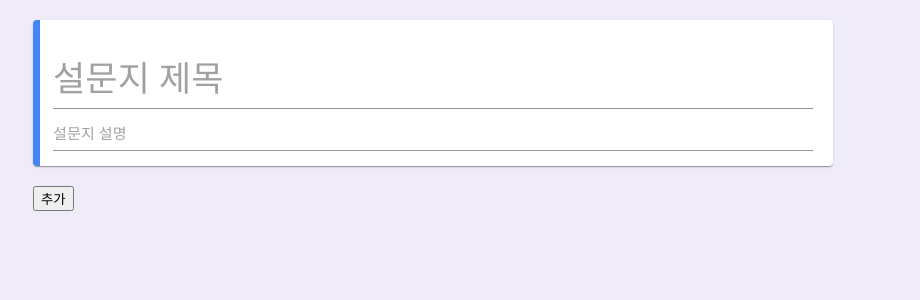
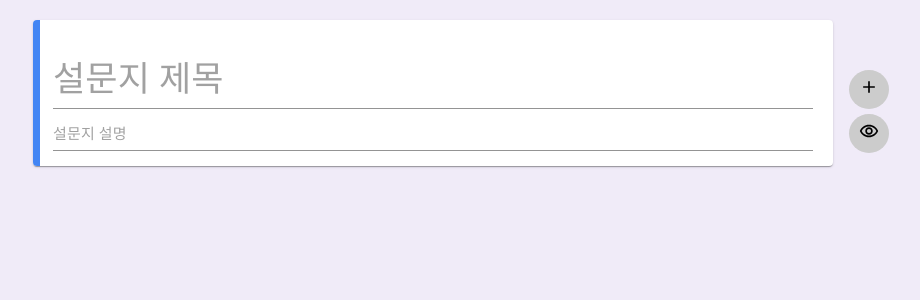
Before and after one commit to sanbondeveloper/react-ts-survey, a React (Vite) app: page / in a window 1280 px wide. Shown: the top 300 px of the page, without its empty margins (207-1127 px from the left). Built offline with nearby package versions, Linux system fonts and the light colour scheme.

Commit message:
feat: 플로팅 버튼 이동 구현

```diff
--- a/src/components/FloattingButtons/index.tsx
+++ b/src/components/FloattingButtons/index.tsx
@@ -1,9 +1,27 @@
+import { useLayoutEffect, useRef } from 'react';
+import { MdAdd } from 'react-icons/md';
+import { MdOutlineRemoveRedEye } from 'react-icons/md';
+
+import { Wrapper } from './styles';
 import { useAppDispatch, useAppSelector } from '../../redux/hooks';
-import { addQuestion, selectQuestionIds, updateFocus } from '../../redux/slices/surveySlice';
+import { addQuestion, selectFocusId, selectQuestionIds, updateFocus } from '../../redux/slices/surveySlice';
 
 function FloatingButtons() {
   const questionIds = useAppSelector(selectQuestionIds);
+  const focusId = useAppSelector(selectFocusId);
   const dispatch = useAppDispatch();
+  const buttonRef = useRef<HTMLDivElement | null>(null);
+
+  useLayoutEffect(() => {
+    const focusEl = document.getElementById(`question-${focusId}`);
+
+    if (focusEl && buttonRef.current) {
+      const rect = focusEl.getBoundingClientRect();
+
+      buttonRef.current.style.transition = `transform 0.3s`;
+      buttonRef.current.style.transform = `translateY(${rect.top + window.scrollY}px)`;
+    }
+  }, [focusId]);
 
   const handleAddQuestion = () => {
     const newId = Math.max(...questionIds, 0) + 1;
@@ -12,7 +30,16 @@ function FloatingButtons() {
     dispatch(updateFocus(newId));
   };
 
-  return <button onClick={handleAddQuestion}>추가</button>;
+  return (
+    <Wrapper ref={buttonRef}>
+      <button onClick={handleAddQuestion}>
+        <MdAdd />
+      </button>
+      <button>
+        <MdOutlineRemoveRedEye />
+      </button>
+    </Wrapper>
+  );
 }
 
 export default FloatingButtons;
--- a/src/components/FloattingButtons/styles.tsx
+++ b/src/components/FloattingButtons/styles.tsx
@@ -0,0 +1,25 @@
+import styled from 'styled-components';
+
+export const Wrapper = styled.div`
+  position: absolute;
+  top: 0;
+  right: -7%;
+  display: flex;
+  flex-direction: column;
+  justify-content: center;
+  align-items: center;
+
+  button {
+    border: none;
+    outline: none;
+    border-radius: 100%;
+    background-color: #ccc;
+    padding: 7px 10px;
+    font-size: 20px;
+    cursor: pointer;
+  }
+
+  button + button {
+    margin-top: 5px;
+  }
+`;
--- a/src/components/SurveyHeader/index.tsx
+++ b/src/components/SurveyHeader/index.tsx
@@ -45,7 +45,7 @@ function SurveyHeader() {
 
   return (
     <CardWrapper>
-      <div onClick={handleFocus}>
+      <div id={`question-${-1}`} onClick={handleFocus}>
         {isFocus && <FocusMarker />}
         <InputTitle
           fullWidth
--- a/src/styles/GlobalStyle.ts
+++ b/src/styles/GlobalStyle.ts
@@ -60,6 +60,7 @@ const GlobalStyle = createGlobalStyle`
   }
 
   main {
+    position: relative;
     max-width: 800px;
     margin: 0 auto;
     margin-top: 20px;
```
